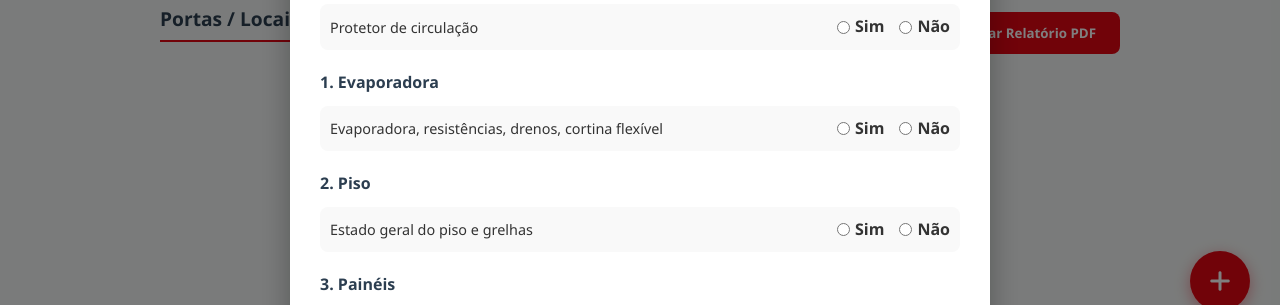
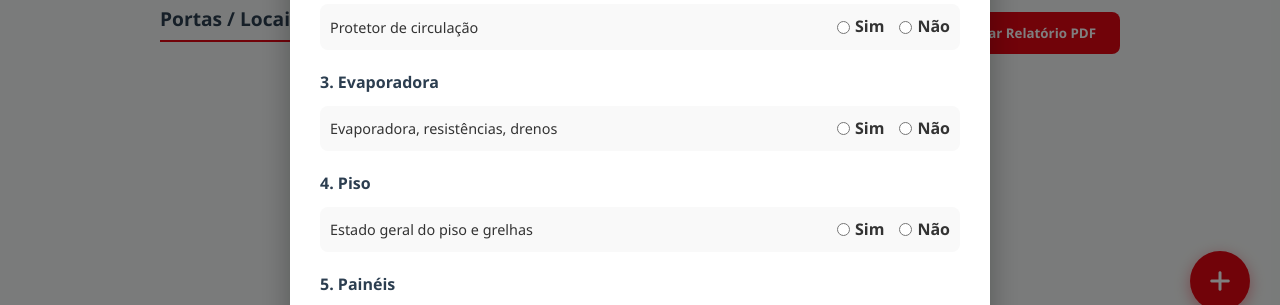
Before and after one commit to calil-vaz/sistema-inspecao, a plain HTML site: page index.html in a window 1280 px wide. Both pictures are taken after a click on the button "Adicionar Porta/Local". Shown: the part 459-764 px from the top of the page. Drawn offline with nearby package versions, Linux system fonts and the light colour scheme.

Commit message:
Update index.html

```diff
--- a/index.html
+++ b/index.html
@@ -111,10 +111,10 @@
                     </div>
 
                     <div class="evaluation-group">
-                        <h4>1. Evaporadora</h4>
+                        <h4>3. Evaporadora</h4>
                         <div class="eval-items">
                             <div class="eval-item" data-category="evaporadora">
-                                <span>Evaporadora, resistências, drenos, cortina flexível</span>
+                                <span>Evaporadora, resistências, drenos</span>
                                 <div class="radio-group">
                                     <label><input type="radio" name="evaporadora" value="Sim" required> Sim</label>
                                     <label><input type="radio" name="evaporadora" value="Não"> Não</label>
@@ -124,7 +124,7 @@
                     </div>
 
                     <div class="evaluation-group">
-                        <h4>2. Piso</h4>
+                        <h4>4. Piso</h4>
                         <div class="eval-items">
                             <div class="eval-item" data-category="piso">
                                 <span>Estado geral do piso e grelhas</span>
@@ -137,7 +137,7 @@
                     </div>
 
                     <div class="evaluation-group">
-                        <h4>3. Painéis</h4>
+                        <h4>5. Painéis</h4>
                         <div class="eval-items">
                             <div class="eval-item" data-category="paineis">
                                 <span>Batidas, encharcamento, descolamentos</span>
```
